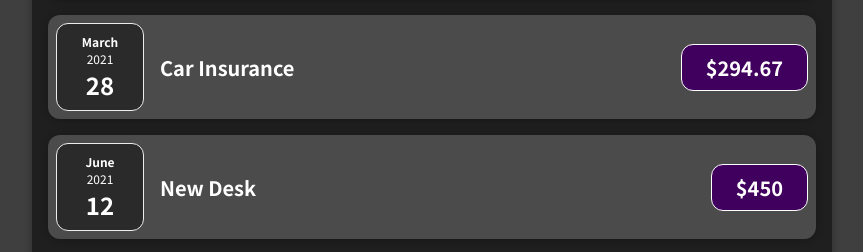
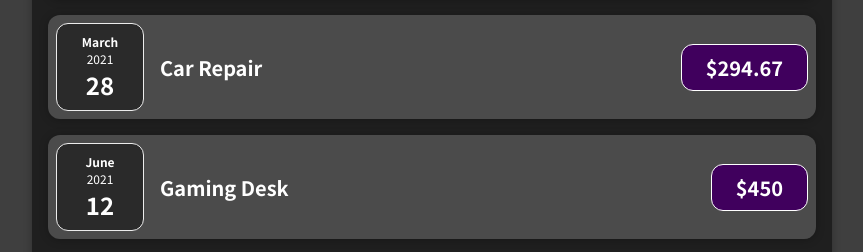
Before and after one commit to ahmed-sakka/expense-tracker, a React (Create React App) app: page / in a window 1280 px wide. Shown: the part 527-779 px from the top of the page, without its empty margins (208-1071 px from the left). Built offline with nearby package versions, Linux system fonts and the light colour scheme.

Commit message:
update hardcoded expense data

```diff
--- a/src/App.js
+++ b/src/App.js
@@ -3,27 +3,7 @@ import React, { useState } from 'react';
 import NewExpense from './components/NewExpense/NewExpense';
 import Expenses from './components/Expenses/Expenses';
 
-const DUMMY_EXPENSES = [
-  {
-    id: 'e1',
-    title: 'Mouse',
-    amount: 94.12,
-    date: new Date(2020, 7, 14),
-  },
-  { id: 'e2', title: 'New TV', amount: 799.49, date: new Date(2021, 2, 12) },
-  {
-    id: 'e3',
-    title: 'Car Insurance',
-    amount: 294.67,
-    date: new Date(2021, 2, 28),
-  },
-  {
-    id: 'e4',
-    title: 'New Desk',
-    amount: 450,
-    date: new Date(2021, 5, 12),
-  },
-];
+import DUMMY_EXPENSES from './Data/data';
 
 const App = () => {
   const [expenses, setExpenses] = useState(DUMMY_EXPENSES);
--- /dev/null
+++ b/src/Data/data.js
@@ -0,0 +1,29 @@
+const EXPENSES = [
+  {
+    id: 'e1',
+    title: 'Computer Mouse',
+    amount: 94.12,
+    date: new Date(2020, 7, 14),
+  },
+  { id: 'e2', title: 'Smart TV', amount: 799.49, date: new Date(2021, 2, 12) },
+  {
+    id: 'e3',
+    title: 'Car Repair',
+    amount: 294.67,
+    date: new Date(2021, 2, 28),
+  },
+  {
+    id: 'e4',
+    title: 'Gaming Desk',
+    amount: 450,
+    date: new Date(2021, 5, 12),
+  },
+  {
+    id: 'e5',
+    title: 'Phone',
+    amount: 1050.68,
+    date: new Date(2020, 5, 12),
+  }
+];
+
+export default EXPENSES;
```
